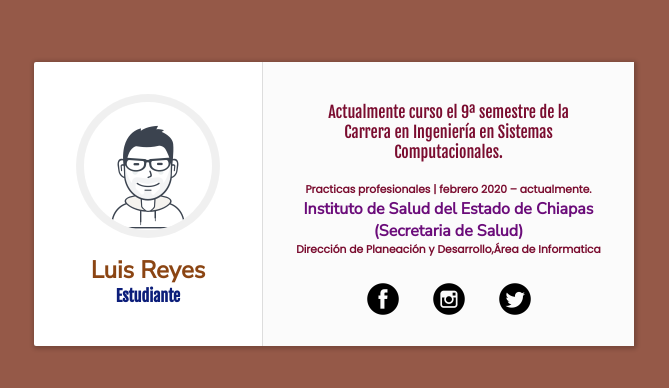
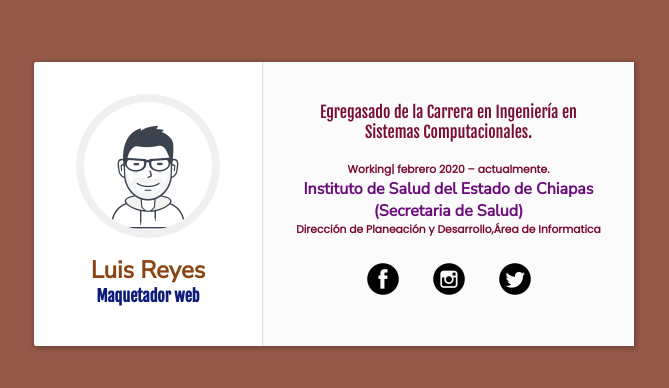
Before and after one commit to LuisReyes97/LuisReyes, a plain HTML site: page index.html in a window 1280 px wide. Shown: the part 196-584 px from the top of the page, without its empty margins (306-975 px from the left). Drawn offline with Linux system fonts and the light colour scheme.

Commit message:
Update index.html

```diff
--- a/index.html
+++ b/index.html
@@ -15,12 +15,12 @@
             <div class="header">
                 <a href="#"><img src="resource/icon.png" alt=""></a>
                 <h2>Luis Reyes</h2>
-                <h4>Estudiante</h4>
+                <h4>Maquetador web</h4>
             </div>
                 <div class="description">
                    <p>
-                    Actualmente curso el 9ª semestre de la Carrera en Ingeniería en Sistemas Computacionales.
-                     <h6>Practicas profesionales |  febrero 2020 – actualmente.</h6>
+                    Egregasado de la Carrera en Ingeniería en Sistemas Computacionales.
+                     <h6> Working|  febrero 2020 – actualmente.</h6>
                         <h4>Instituto de Salud del Estado de Chiapas (Secretaria de Salud)</h4>
                         <h6>Dirección de Planeación y Desarrollo,Área de Informatica</h6>
                    </p>
```
